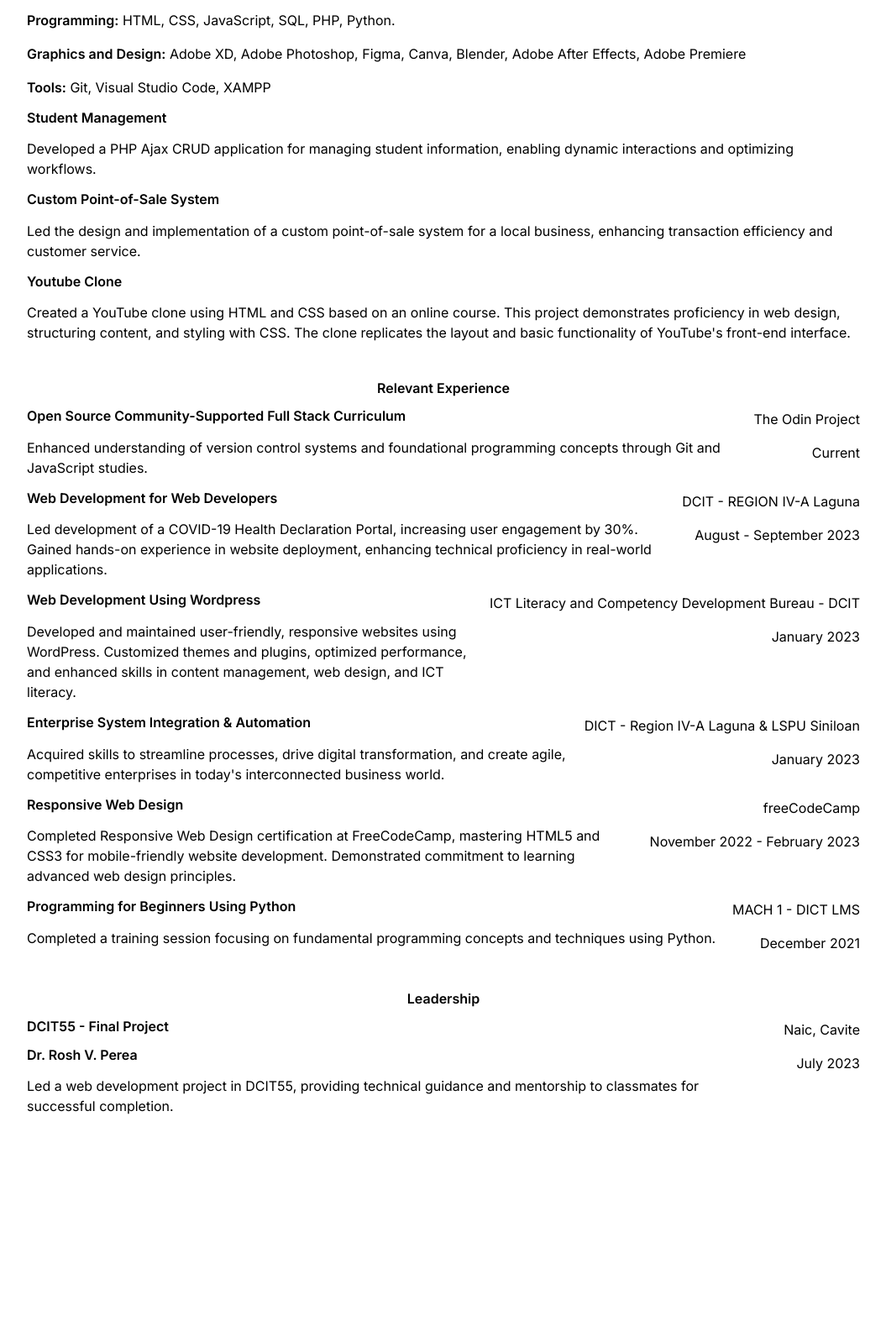
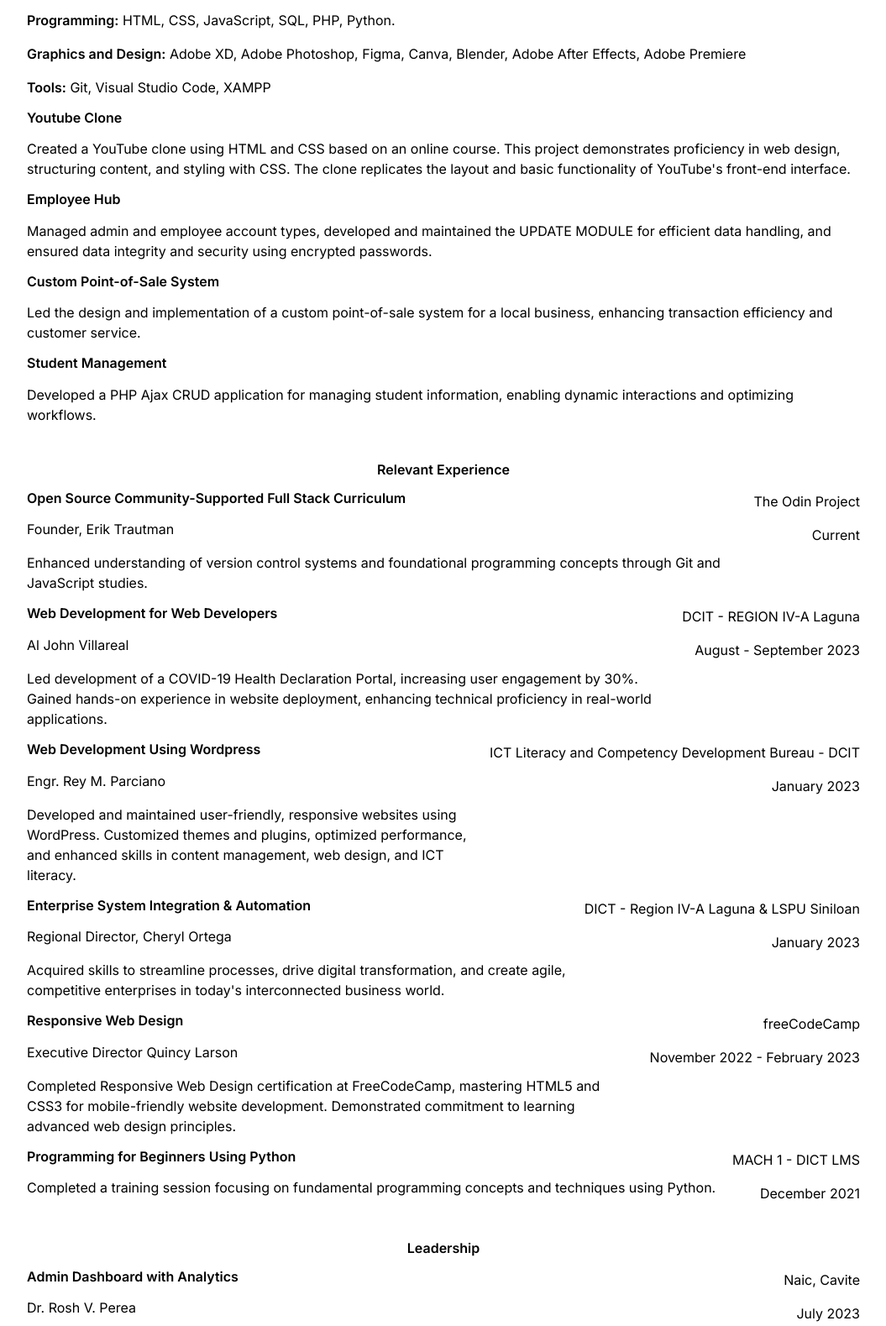
Before and after one commit to transcenddev/resume, a plain HTML site: page index.html in a window 1280 px wide. Shown: the part 560-2139 px from the top of the page at 84% size, without its empty margins (112-1167 px from the left). Before the commit the page ends 1921 px from the top, so only its background shows below. Drawn offline with Linux system fonts and the light colour scheme.

```diff
--- a/index.html
+++ b/index.html
@@ -83,9 +83,16 @@
           </div>
 
           <div class="projects">
-            <h3>Student Management</h3>
+            <h3>Youtube Clone</h3>
             <p>
-              Developed a PHP Ajax CRUD application for managing student information, enabling dynamic interactions and optimizing workflows.
+              Created a YouTube clone using HTML and CSS based on an online course. This project demonstrates proficiency in web design, structuring content, and styling with CSS. The clone replicates the layout and basic functionality of YouTube's front-end interface.
+            </p>
+          </div>
+
+          <div class="projects">
+            <h3>Employee Hub</h3>
+            <p>
+              Managed admin and employee account types, developed and maintained the UPDATE MODULE for efficient data handling, and ensured data integrity and security using encrypted passwords.
             </p>
           </div>
 
@@ -97,11 +104,13 @@
           </div>
 
           <div class="projects">
-            <h3>Youtube Clone</h3>
+            <h3>Student Management</h3>
             <p>
-              Created a YouTube clone using HTML and CSS based on an online course. This project demonstrates proficiency in web design, structuring content, and styling with CSS. The clone replicates the layout and basic functionality of YouTube's front-end interface.
+              Developed a PHP Ajax CRUD application for managing student information, enabling dynamic interactions and optimizing workflows.
             </p>
           </div>
+
+
         </div>
       </section>
       <!-- Relevant Experience -->
@@ -112,6 +121,7 @@
           <div class="experience-item flex">
             <div class="left">
               <h3>Open Source Community-Supported Full Stack Curriculum</h3>
+              <p>Founder, Erik Trautman</p>
               <p>Enhanced understanding of version control systems and foundational programming concepts through Git and JavaScript studies.</p>
             </div>
             <div class="right">
@@ -123,6 +133,7 @@
           <div class="experience-item flex">
             <div class="left">
               <h3>Web Development for Web Developers</h3>
+              <p>Al John Villareal</p>
               <p>Led development of a COVID-19 Health Declaration Portal, increasing user engagement by 30%. Gained hands-on experience in website deployment, enhancing technical proficiency in real-world applications.</p>
             </div>
             <div class="right">
@@ -134,6 +145,7 @@
           <div class="experience-item flex">
             <div class="left">
               <h3>Web Development Using Wordpress</h3>
+              <p>Engr. Rey M. Parciano</p>
               <p>Developed and maintained user-friendly, responsive websites using WordPress. Customized themes and plugins, optimized performance, and enhanced skills in content management, web design, and ICT literacy.</p>
             </div>
             <div class="right">
@@ -145,6 +157,7 @@
           <div class="experience-item flex">
             <div class="left">
               <h3>Enterprise System Integration & Automation</h3>
+              <p>Regional Director, Cheryl Ortega</p>
               <p>Acquired skills to streamline processes, drive digital transformation, and create agile, competitive enterprises in today's interconnected business world.</p>
             </div>
             <div class="right">
@@ -156,6 +169,7 @@
           <div class="experience-item flex">
             <div class="left">
               <h3>Responsive Web Design</h3>
+              <p>Executive Director Quincy Larson</p>
               <p>Completed Responsive Web Design certification at FreeCodeCamp, mastering HTML5 and CSS3 for mobile-friendly website development. Demonstrated commitment to learning advanced web design principles.</p>
             </div>
             <div class="right">
@@ -184,8 +198,8 @@
         <h2>Leadership</h2>
         <div class="leadership-item flex">
           <div class="left">
-            <h3>DCIT55 - Final Project</h3>
-            <h3>Dr. Rosh V. Perea</h3>
+            <h3>Admin Dashboard with Analytics</h3>
+            <p>Dr. Rosh V. Perea</p>
             <p>
               Led a web development project in DCIT55, providing technical guidance and mentorship to classmates for successful completion.
             </p>
```
